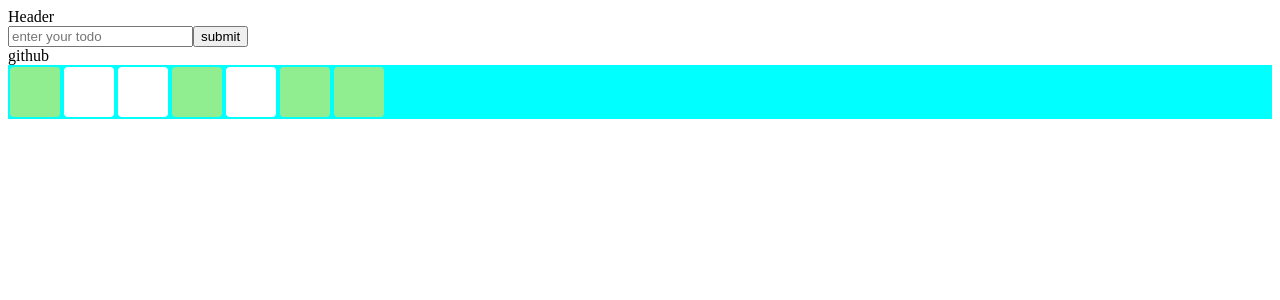
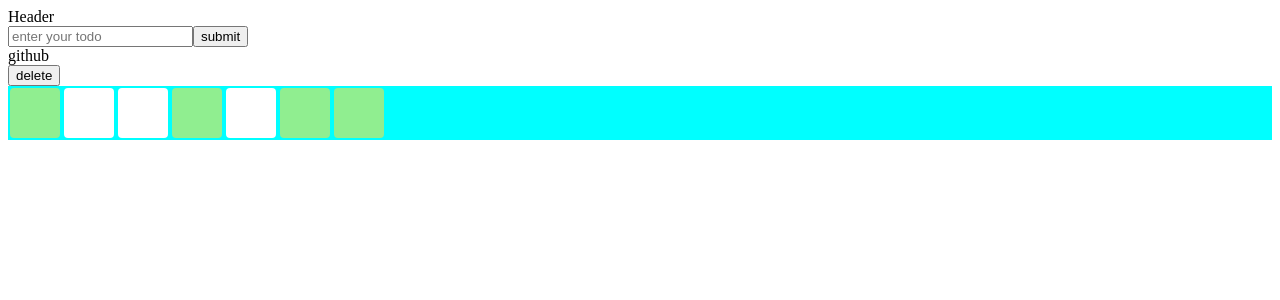
Before and after one commit to YoonHoJeong/plant-grass, a React (Create React App) app: page / in a window 1280 px wide. Shown: the top 300 px of the page. Built offline with nearby package versions, Linux system fonts and the light colour scheme.

Commit message:
add delete-todo

```diff
--- a/src/app.jsx
+++ b/src/app.jsx
@@ -60,13 +60,24 @@ function App() {
     });
   };
 
+  const deleteTodo = (todo) => {
+    setTodos((currentState) =>
+      currentState.filter((item) => item.id !== todo.id)
+    );
+  };
+
   return (
     <div>
       <header>Header</header>
       <AddTodoForm addTodo={addTodo} />
       <ul className={styles.grassList}>
         {todos.map((todo) => (
-          <GrassTab key={todo.id} todo={todo} dates={dates} />
+          <GrassTab
+            key={todo.id}
+            todo={todo}
+            dates={dates}
+            deleteTodo={deleteTodo}
+          />
         ))}
       </ul>
     </div>
--- a/src/components/grass_tab.jsx
+++ b/src/components/grass_tab.jsx
@@ -2,10 +2,17 @@ import React, { useEffect } from "react";
 import GrassItem from "./grass_item";
 import styles from "./grass_tab.module.css";
 
-const GrassTab = ({ todo, dates }) => {
+const GrassTab = ({ todo, dates, deleteTodo }) => {
   return (
     <li>
       <div className={styles.todoName}>{todo.title}</div>
+      <button
+        onClick={() => {
+          deleteTodo(todo);
+        }}
+      >
+        delete
+      </button>
       <ul className={styles.grassTab}>
         {dates.map((date) => (
           <GrassItem key={date} date={date} committed={todo.commits[date]} />
```
